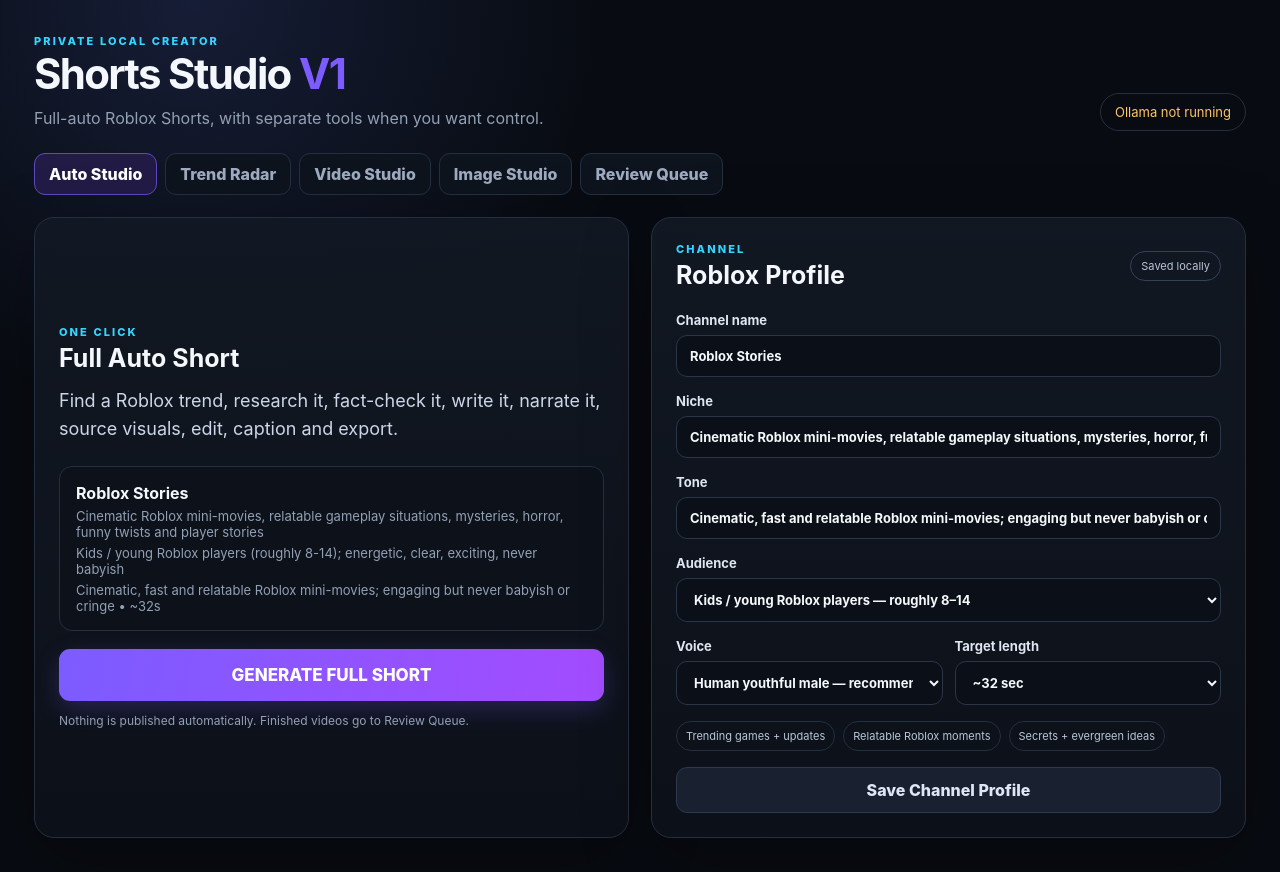
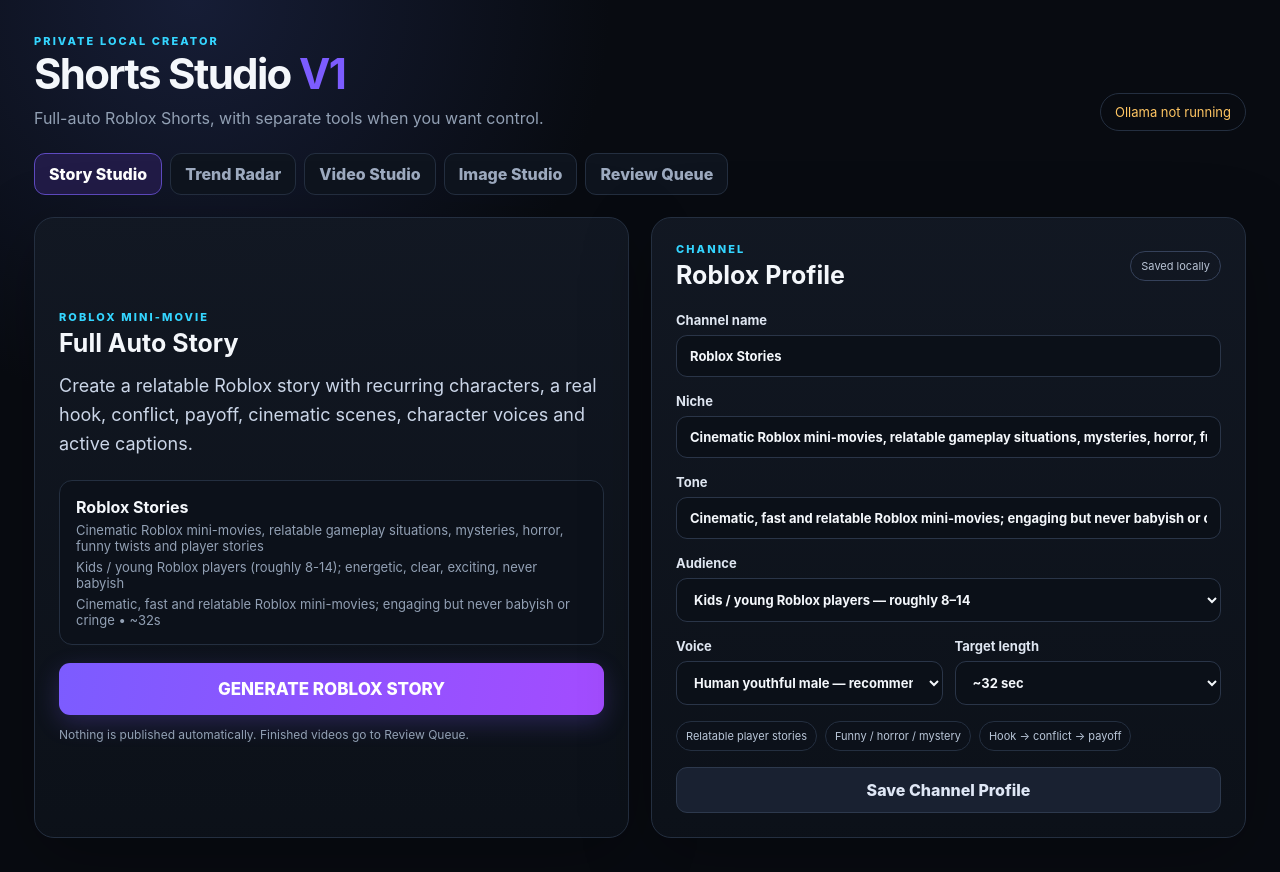
Before and after one commit to Toxic6967/yt-vid-creator, a FastAPI app: page / in a window 1280 px wide. Run offline with FastAPI, Linux system fonts and the light colour scheme; data comes from the database, SQL or seed files in the repository; data that the repository does not hold is empty.

Commit message:
Pivot UI toward Roblox Story Studio

```diff
--- a/shorts_studio/web/templates/index.html
+++ b/shorts_studio/web/templates/index.html
@@ -18,7 +18,7 @@
     </header>
 
     <nav class="tabs">
-      <button class="tab active" data-tab="auto">Auto Studio</button>
+      <button class="tab active" data-tab="auto">Story Studio</button>
       <button class="tab" data-tab="radar">Trend Radar</button>
       <button class="tab" data-tab="video">Video Studio</button>
       <button class="tab" data-tab="image">Image Studio</button>
@@ -29,11 +29,11 @@
       <section class="tab-page active" id="tab-auto">
         <div class="hero-grid">
           <section class="panel hero-panel">
-            <div class="eyebrow">ONE CLICK</div>
-            <h2>Full Auto Short</h2>
-            <p class="lead">Find a Roblox trend, research it, fact-check it, write it, narrate it, source visuals, edit, caption and export.</p>
+            <div class="eyebrow">ROBLOX MINI-MOVIE</div>
+            <h2>Full Auto Story</h2>
+            <p class="lead">Create a relatable Roblox story with recurring characters, a real hook, conflict, payoff, cinematic scenes, character voices and active captions.</p>
             <div id="profile-summary" class="profile-summary"></div>
-            <button id="auto-generate" class="primary big">GENERATE FULL SHORT</button>
+            <button id="auto-generate" class="primary big">GENERATE ROBLOX STORY</button>
             <p class="small">Nothing is published automatically. Finished videos go to Review Queue.</p>
           </section>
 
@@ -68,7 +68,7 @@
                 </select></label>
               </div>
               <div class="strategy">
-                <span>Trending games + updates</span><span>Relatable Roblox moments</span><span>Secrets + evergreen ideas</span>
+                <span>Relatable player stories</span><span>Funny / horror / mystery</span><span>Hook → conflict → payoff</span>
               </div>
               <input type="hidden" name="trend_weight" value="70">
               <input type="hidden" name="evergreen_weight" value="20">
@@ -165,9 +165,10 @@
             <div id="video-mode-short" class="mode-pane">
               <form id="video-form" class="creator-form">
                 <label class="prompt-label">Short topic
-                  <textarea name="topic" rows="5" placeholder="Why this Roblox game suddenly exploded" required></textarea>
+                  <textarea name="topic" rows="5" placeholder="Example: Two friends enter a Roblox horror game and one suddenly disappears"></textarea>
                 </label>
                 <label>Content style<select name="content_type">
+                  <option value="story" selected>Cinematic Roblox story — recommended</option>
                   <option value="auto">Auto — choose best style</option>
                   <option value="relatable">Relatable Roblox / POV</option>
                   <option value="trend">Trend / update / explainer</option>
@@ -184,7 +185,7 @@
                 <label>Target length<select name="target_seconds">
                   <option value="25">~25 sec</option><option value="32">~32 sec</option><option value="40">~40 sec</option><option value="45">~45 sec</option>
                 </select></label>
-                <div class="director-note">Uses the saved audience, hook/retention system, research, narration, captions and scene visuals.</div>
+                <div class="director-note">Story mode rejects weak/cringe scripts before rendering, keeps character descriptions consistent, gives characters separate voices, builds cinematic shots, and uses active-word captions.</div>
                 <button class="primary generate-wide" type="submit">CREATE FULL SHORT</button>
               </form>
             </div>
```
